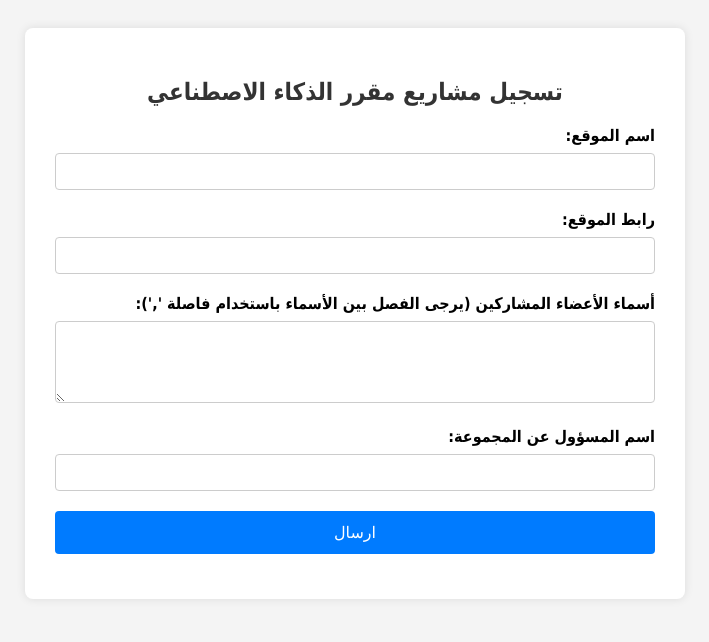
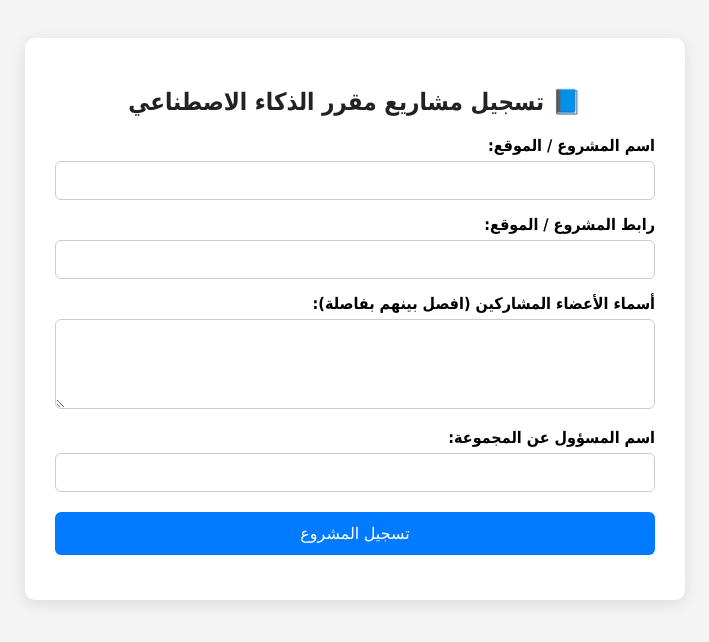
Before and after one commit to mohammed778318580/project-registration-form, a plain HTML site: page index.html in a window 1280 px wide. Shown: the whole page, without its empty margins (285-994 px from the left). Drawn offline with Linux system fonts and the light colour scheme.

Commit message:
Update index.html

```diff
--- a/index.html
+++ b/index.html
@@ -5,81 +5,116 @@
     <meta name="viewport" content="width=device-width, initial-scale=1.0">
     <title>تسجيل مشاريع مقرر الذكاء الاصطناعي</title>
     <style>
-        /* كود CSS بسيط للتنسيق والتأكد من وضوح رسائل التنبيه */
-        body { font-family: Tahoma, Geneva, sans-serif; background-color: #f4f4f4; padding: 20px; }
-        .container { max-width: 600px; margin: 0 auto; background: white; padding: 30px; border-radius: 8px; box-shadow: 0 0 10px rgba(0,0,0,0.1); }
-        h2 { text-align: center; color: #333; }
-        label { display: block; margin-bottom: 8px; font-weight: bold; }
-        /* تغيير نمط حقول الإدخال ومنطقة النص */
-        input[type="text"], textarea { width: 100%; padding: 10px; margin-bottom: 20px; border: 1px solid #ccc; border-radius: 4px; box-sizing: border-box; }
-        button { background-color: #007bff; color: white; padding: 12px 20px; border: none; border-radius: 4px; cursor: pointer; font-size: 16px; width: 100%; }
-        button:disabled { background-color: #cccccc; cursor: not-allowed; }
-        .error-message { color: red; font-size: 0.9em; margin-top: -10px; margin-bottom: 10px; }
-        .success-message { color: green; font-size: 0.9em; margin-top: -10px; margin-bottom: 10px; }
-        .form-status-message { font-size: 1.1em; text-align: center; margin-top: 15px; }
+        body {
+            font-family: 'Tahoma', sans-serif;
+            background-color: #f4f4f4;
+            padding: 30px;
+        }
+        .container {
+            max-width: 600px;
+            margin: auto;
+            background: #fff;
+            padding: 30px;
+            border-radius: 10px;
+            box-shadow: 0 4px 15px rgba(0,0,0,0.1);
+        }
+        h2 {
+            text-align: center;
+            color: #222;
+        }
+        label {
+            display: block;
+            margin-top: 15px;
+            margin-bottom: 6px;
+            font-weight: bold;
+        }
+        input[type="text"], textarea {
+            width: 100%;
+            padding: 10px;
+            border: 1px solid #ccc;
+            border-radius: 6px;
+            box-sizing: border-box;
+            font-size: 15px;
+        }
+        textarea {
+            resize: vertical;
+        }
+        button {
+            width: 100%;
+            padding: 12px;
+            background: #007bff;
+            color: white;
+            font-size: 16px;
+            border: none;
+            border-radius: 6px;
+            cursor: pointer;
+            margin-top: 20px;
+        }
+        button:disabled {
+            background: #aaa;
+            cursor: not-allowed;
+        }
+        .error-message {
+            color: red;
+            font-size: 0.9em;
+            margin-top: 5px;
+        }
+        .success-message {
+            color: green;
+            font-size: 0.9em;
+            margin-top: 5px;
+        }
+        .form-status-message {
+            text-align: center;
+            margin-top: 15px;
+            font-weight: bold;
+        }
     </style>
 </head>
 <body>
 
 <div class="container">
-    <h2>تسجيل مشاريع مقرر الذكاء الاصطناعي</h2>
+    <h2>📘 تسجيل مشاريع مقرر الذكاء الاصطناعي</h2>
     <form id="registrationForm">
+        <label for="projectName">اسم المشروع / الموقع:</label>
+        <input type="text" id="projectName" name="projectName" required onblur="checkDuplicate('name', this.value, 'nameStatus')">
+        <div id="nameStatus"></div>
 
-        <label for="projectName">اسم الموقع:</label>
-        <input type="text" id="projectName" name="projectName" required onblur="checkDuplicate('name', this.value, 'nameStatus')">
-        <div id="nameStatus" class="error-message"></div>
+        <label for="projectLink">رابط المشروع / الموقع:</label>
+        <input type="text" id="projectLink" name="projectLink" required onblur="checkDuplicate('link', this.value, 'linkStatus')">
+        <div id="linkStatus"></div>
 
-        <label for="projectLink">رابط الموقع:</label>
-        <input type="text" id="projectLink" name="projectLink" required onblur="checkDuplicate('link', this.value, 'linkStatus')">
-        <div id="linkStatus" class="error-message"></div>
-
-        <label for="members">أسماء الأعضاء المشاركين (يرجى الفصل بين الأسماء باستخدام فاصلة ','):</label>
+        <label for="members">أسماء الأعضاء المشاركين (افصل بينهم بفاصلة):</label>
         <textarea id="members" name="members" rows="4" required></textarea>
 
         <label for="responsible">اسم المسؤول عن المجموعة:</label>
         <input type="text" id="responsible" name="responsible" required>
 
-        <button type="submit" id="submitBtn">ارسال</button>
-
+        <button type="submit" id="submitBtn">تسجيل المشروع</button>
         <div id="formMessage" class="form-status-message"></div>
     </form>
 </div>
 
 <script>
-    // 🚀 رابط الـ Web App URL الذي قدمته
-    const WEB_APP_URL = 'https://script.google.com/macros/s/AKfycbzq1lcEx6cbM4_0naaMYGuHoA_uwIeQ_mm3_XY53RIi-3Ia-Wkx1Am35mnkrbbnuDkg/exec';
+    // ⚙️ ضع هنا رابط Google Apps Script بعد النشر
+    const WEB_APP_URL = "https://script.google.com/macros/s/AKfycbzGd77ud4lBxNuZTA3pGC7mxoXe7FopLNe-ClArMRJQaaRjTEB2wNL3AUwi5EhLVHfi/exec";
 
     let isNameDuplicate = false;
     let isLinkDuplicate = false;
 
-    // دالة تحديث حالة زر الإرسال بناءً على حالات التكرار
-    function updateSubmitButton() {
-        const submitBtn = document.getElementById('submitBtn');
-        submitBtn.disabled = isNameDuplicate || isLinkDuplicate;
-    }
-
-    // دالة التحقق من التكرار (تعمل عند ترك الحقل - onblur)
+    // 🔍 دالة للتحقق من التكرار
     async function checkDuplicate(type, value, statusId) {
         const statusElement = document.getElementById(statusId);
-
-        // إعادة تعيين حالة التكرار لهذا النوع
-        if (type === 'name') isNameDuplicate = false;
-        if (type === 'link') isLinkDuplicate = false;
-
-        // مسح الرسالة إذا كان الحقل فارغاً
-        if (value.trim() === '') {
-            statusElement.innerHTML = '';
-            updateSubmitButton();
+        if (!value.trim()) {
+            statusElement.innerHTML = "";
             return;
         }
 
-        // عرض رسالة "جاري التحقق..."
-        statusElement.innerHTML = '<span style="color: blue;">جاري التحقق...</span>';
+        statusElement.innerHTML = '<span style="color:blue;">⏳ جاري التحقق...</span>';
 
         try {
             const response = await fetch(WEB_APP_URL, {
                 method: 'POST',
-                mode: 'cors',
                 headers: { 'Content-Type': 'application/json' },
                 body: JSON.stringify({
                     action: 'checkDuplicate',
@@ -89,41 +124,35 @@
             });
 
             const result = await response.json();
-
             if (result.duplicate) {
-                // 🔴 التنبيه الفوري: تم تعديل هذه الرسالة لتعرض "الموقع محجوز من قبل"
-                statusElement.innerHTML = '❌ <span class="error-message">الموقع محجوز من قبل.</span>';
-                if (type === 'name') isNameDuplicate = true;
-                if (type === 'link') isLinkDuplicate = true;
+                if (type === 'name') {
+                    statusElement.innerHTML = '❌ <span class="error-message">اسم المشروع محجوز مسبقًا.</span>';
+                    isNameDuplicate = true;
+                } else {
+                    statusElement.innerHTML = '❌ <span class="error-message">رابط المشروع مسجل مسبقًا.</span>';
+                    isLinkDuplicate = true;
+                }
             } else {
-                // ✅ في حال عدم التكرار
-                statusElement.innerHTML = (type === 'name') ? '✅ <span class="success-message" style="color: green;">اسم متاح.</span>' : '✅ <span class="success-message" style="color: green;">رابط متاح.</span>';
+                statusElement.innerHTML = '✅ <span class="success-message">متاح.</span>';
+                if (type === 'name') isNameDuplicate = false;
+                if (type === 'link') isLinkDuplicate = false;
             }
-
-        } catch (error) {
-            console.error('فشل في الاتصال بالخادم:', error);
-            statusElement.innerHTML = '⚠️ <span class="error-message">حدث خطأ في التحقق. حاول مجدداً.</span>';
+        } catch (err) {
+            statusElement.innerHTML = '⚠️ <span class="error-message">خطأ في الاتصال بالسيرفر.</span>';
+            console.error(err);
         }
-
-        // تحديث حالة زر الإرسال بناءً على نتائج التحقق
-        updateSubmitButton();
     }
 
-    // دالة إرسال البيانات النهائية
-    document.getElementById('registrationForm').addEventListener('submit', async function(e) {
+    // 🧾 إرسال النموذج
+    document.getElementById('registrationForm').addEventListener('submit', async function (e) {
         e.preventDefault();
+        const formMessage = document.getElementById('formMessage');
+        const submitBtn = document.getElementById('submitBtn');
 
-        const submitBtn = document.getElementById('submitBtn');
-        const formMessage = document.getElementById('formMessage');
-
-        // منع الإرسال إذا كان هناك تكرار تم اكتشافه
         if (isNameDuplicate || isLinkDuplicate) {
-            formMessage.textContent = 'الرجاء تصحيح الأخطاء قبل الإرسال.';
+            formMessage.innerHTML = '⚠️ الرجاء تصحيح الأخطاء قبل الإرسال.';
             return;
         }
-
-        submitBtn.disabled = true;
-        formMessage.textContent = 'جاري تسجيل مشروعك...';
 
         const formData = {
             action: 'register',
@@ -133,35 +162,33 @@
             responsible: document.getElementById('responsible').value.trim()
         };
 
+        formMessage.innerHTML = '⏳ جاري التسجيل...';
+        submitBtn.disabled = true;
+
         try {
             const response = await fetch(WEB_APP_URL, {
                 method: 'POST',
-                mode: 'cors',
                 headers: { 'Content-Type': 'application/json' },
                 body: JSON.stringify(formData)
             });
 
             const result = await response.json();
-
             if (result.success) {
-                formMessage.innerHTML = '✅ <span style="color: green;">تم تسجيل مشروعك بنجاح! شكراً لك.</span>';
-                document.getElementById('registrationForm').reset(); // مسح النموذج بعد النجاح
-                // مسح رسائل الحالة
-                document.getElementById('nameStatus').innerHTML = '';
-                document.getElementById('linkStatus').innerHTML = '';
+                formMessage.innerHTML = '✅ <span style="color:green;">تم تسجيل مشروعك بنجاح!</span>';
+                document.getElementById('registrationForm').reset();
+                document.getElementById('nameStatus').innerHTML = "";
+                document.getElementById('linkStatus').innerHTML = "";
             } else {
-                formMessage.innerHTML = '❌ <span style="color: red;">فشل التسجيل. الرجاء المحاولة مرة أخرى.</span>';
+                formMessage.innerHTML = '❌ <span style="color:red;">' + (result.message || 'فشل التسجيل.') + '</span>';
             }
-
         } catch (error) {
-            console.error('فشل التسجيل النهائي:', error);
-            formMessage.innerHTML = '❌ <span style="color: red;">فشل الاتصال بالخادم. تأكد من اتصالك بالإنترنت.</span>';
+            console.error('خطأ:', error);
+            formMessage.innerHTML = '⚠️ <span style="color:red;">تعذر الاتصال بالخادم.</span>';
         } finally {
             submitBtn.disabled = false;
         }
     });
+</script>
 
-</script>
 </body>
-
 </html>
```
